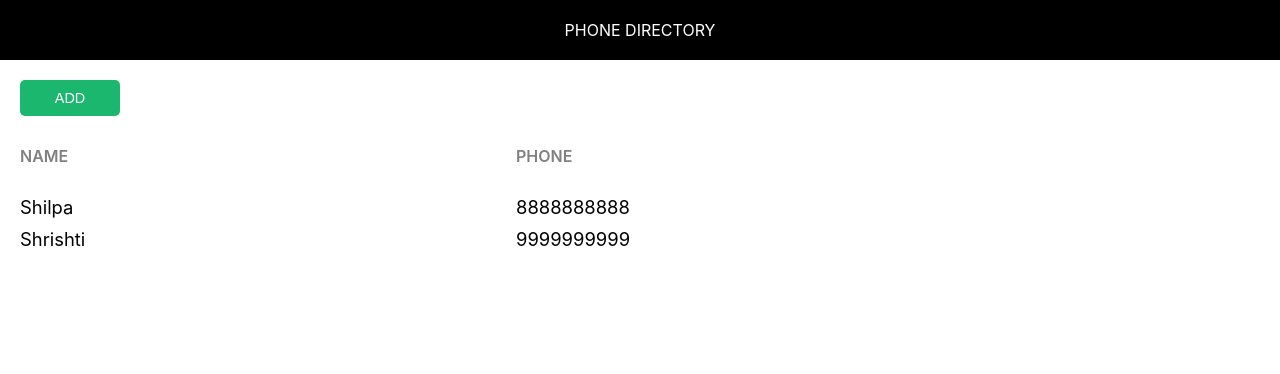
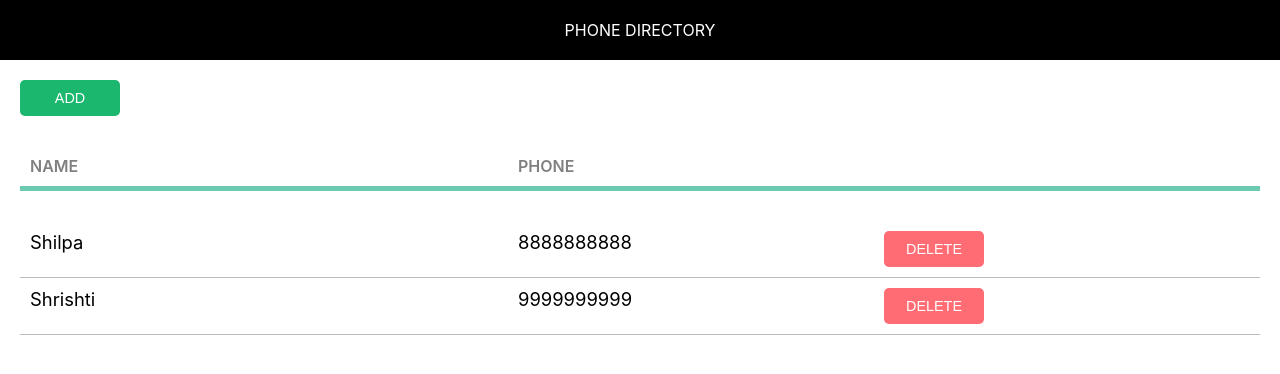
Before and after one commit to harryoo1/phone-directory, a React (Create React App) app: page / in a window 1280 px wide. Shown: the top 374 px of the page. Built offline with nearby package versions, Linux system fonts and the light colour scheme.

Commit message:
Added ‘Delete’ button

```diff
--- a/src/App.css
+++ b/src/App.css
@@ -1,5 +1,6 @@
 .component-body-container {
   padding: 20px;
+  margin: 0;
 }
 
 .custom-btn {
@@ -22,12 +23,14 @@
 .grid-container {
   display: grid;
   grid-template-columns: 40% 30% auto;
-  margin-bottom: 10px;
+  padding: 10px;
+  border-bottom: 1px solid #bbbbbb;
 }
 
 .heading-container {
   margin: 30px 0 30px 0;
-  width: 100%;
+  width: aut0;
+  border-bottom: 5px solid #6ccab0;
 }
 
 .grid-item {
@@ -42,6 +45,11 @@
   font-weight: 600;
   color: #808080;
   text-transform: uppercase;
+}
+
+.delete-btn {
+  background: #ff6c73;
+  color: #fff;
 }
 
 
--- a/src/App.js
+++ b/src/App.js
@@ -33,6 +33,7 @@ class App extends Component {
                <div key={sub.id} className="grid-container">
                   <span className="grid-item">{sub.name}</span>
                   <span className="grid-item">{sub.phone}</span>
+                  <button className="custom-btn delete-btn">Delete</button>
                </div>
               )
             })
```
